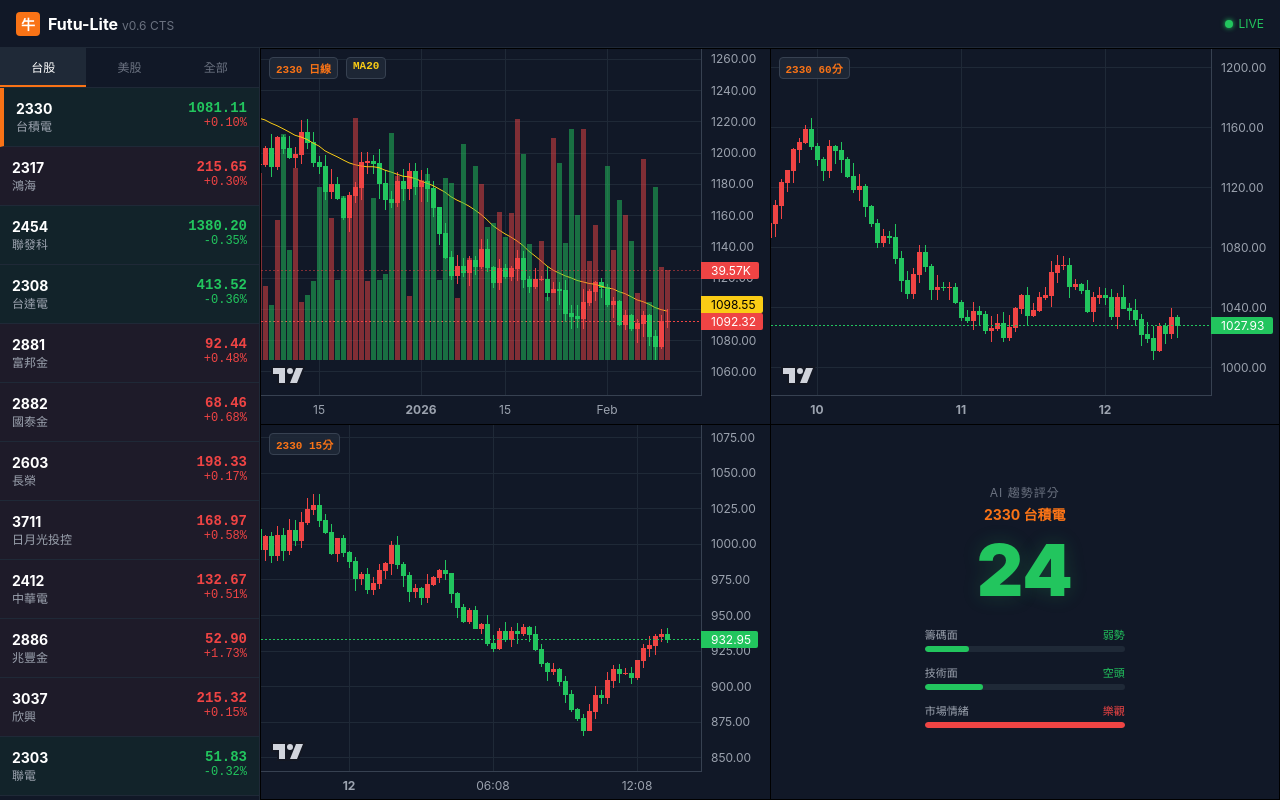
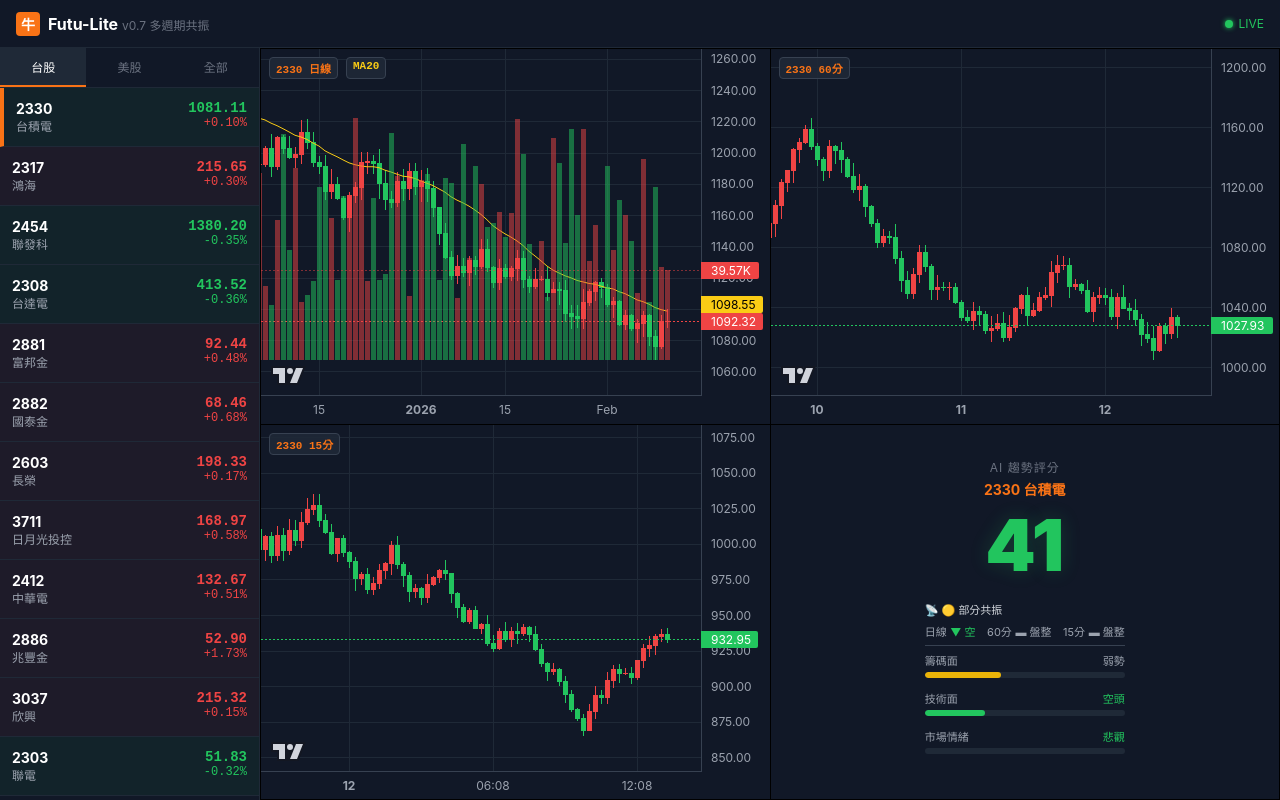
Before and after one commit to aiaiautorun/futu-lite-demo, a plain HTML site: page index.html in a window 1280 px wide. Drawn offline with Linux system fonts and the light colour scheme.

Commit message:
v0.7: 多週期共振 - 三時框各自算CTS並整合共振判斷

```diff
--- a/index.html
+++ b/index.html
@@ -74,7 +74,7 @@
     <header>
         <div class="logo">
             <div class="logo-icon">牛</div>
-            <span>Futu-Lite <span style="font-weight:normal; color:#6b7280; font-size:12px;">v0.6 CTS</span></span>
+            <span>Futu-Lite <span style="font-weight:normal; color:#6b7280; font-size:12px;">v0.7 多週期共振</span></span>
         </div>
         <div class="status">
             <div class="dot"></div> LIVE
@@ -306,7 +306,109 @@
             };
         }
 
-        // Alias for backward compat
+        // === Multi-Timeframe CTS from OHLCV data ===
+        function calcCTSFromOHLCV(ohlcvData) {
+            // ohlcvData = array of {open, high, low, close} + volumeData
+            const len = ohlcvData.data.length;
+            if (len < 25) return { score: 50, direction: 0, chip: { value: 50, label: '中立' }, tech: { value: 50, label: '盤整' }, sentiment: { value: 50, label: '中立' } };
+
+            const closes = ohlcvData.data.map(d => d.close);
+            const highs = ohlcvData.data.map(d => d.high);
+            const lows = ohlcvData.data.map(d => d.low);
+            const volumes = ohlcvData.volumeData.map(d => d.value);
+
+            // Build SMA (newest-first)
+            function buildSMA(period, numPoints) {
+                const result = [];
+                for (let i = 0; i < numPoints && len - 1 - i - period + 1 >= 0; i++) {
+                    const start = len - 1 - i;
+                    let sum = 0;
+                    for (let j = 0; j < period; j++) sum += closes[start - j];
+                    result.push(sum / period);
+                }
+                return result;
+            }
+
+            const ma5 = buildSMA(5, 5);
+            const ma10 = buildSMA(10, 5);
+            const ma20 = buildSMA(20, 5);
+
+            // ATR newest-first
+            const atrArr = [];
+            for (let i = 0; i < 14 && len - 1 - i > 0; i++) {
+                const idx = len - 1 - i;
+                const tr = Math.max(highs[idx] - lows[idx], Math.abs(highs[idx] - closes[idx - 1]), Math.abs(lows[idx] - closes[idx - 1]));
+                atrArr.push(tr);
+            }
+
+            const volArr = volumes.slice(-14).reverse();
+
+            const s5 = calcOneMAScore(ma5, ma5.length, atrArr, atrArr.length, volArr, volArr.length);
+            const s10 = calcOneMAScore(ma10, ma10.length, atrArr, atrArr.length, volArr, volArr.length);
+            const s20 = calcOneMAScore(ma20, ma20.length, atrArr, atrArr.length, volArr, volArr.length);
+
+            const cts2 = s5.score * 0.5 + s10.score * 0.3 + s20.score * 0.2;
+            const direction = cts2 >= 60 ? 1 : cts2 <= 40 ? -1 : 0; // 1=多, -1=空, 0=盤整
+
+            const chipScore = Math.max(0, Math.min(100, s5.score * 0.6 + s10.score * 0.4));
+            const techScore = Math.max(0, Math.min(100, s10.score * 0.5 + s20.score * 0.5));
+            const sentScore = Math.max(0, Math.min(100, scoreTanh(s5.acc * 10, 0.5)));
+
+            const score = Math.round(Math.max(5, Math.min(99, cts2)));
+            const labels = (v) => v >= 70 ? '強勢' : v >= 45 ? '中立' : '弱勢';
+            const techLabels = (v) => v >= 70 ? '多頭' : v >= 45 ? '盤整' : '空頭';
+            const sentLabels = (v) => v >= 65 ? '樂觀' : v >= 40 ? '中立' : '悲觀';
+
+            return {
+                score, direction,
+                chip: { value: Math.round(chipScore), label: labels(chipScore) },
+                tech: { value: Math.round(techScore), label: techLabels(techScore) },
+                sentiment: { value: Math.round(sentScore), label: sentLabels(sentScore) },
+            };
+        }
+
+        // Multi-timeframe resonance: combine 3 CTS results
+        function calcResonance(daily, hourly, min15) {
+            const dirs = [daily.direction, hourly.direction, min15.direction];
+            const allSame = dirs[0] !== 0 && dirs[0] === dirs[1] && dirs[1] === dirs[2];
+            const allDiff = dirs[0] !== dirs[1] && dirs[1] !== dirs[2] && dirs[0] !== dirs[2];
+
+            // Weighted average: daily 50%, 60min 30%, 15min 20%
+            let baseScore = daily.score * 0.5 + hourly.score * 0.3 + min15.score * 0.2;
+
+            let resonanceLevel, resonanceLabel;
+            if (allSame) {
+                // Strong resonance: boost by 10%
+                baseScore = baseScore * 1.10;
+                resonanceLevel = dirs[0] > 0 ? 'strong-bull' : 'strong-bear';
+                resonanceLabel = dirs[0] > 0 ? '🟢 三週期共振做多' : '🔴 三週期共振做空';
+            } else if (allDiff) {
+                // Full divergence: dampen by 15%
+                baseScore = 50 + (baseScore - 50) * 0.85;
+                resonanceLevel = 'divergent';
+                resonanceLabel = '⚪ 三週期分歧';
+            } else {
+                // Partial agreement
+                const agree = dirs.filter(d => d === dirs[0]).length;
+                if (agree >= 2) {
+                    baseScore = baseScore * 1.05;
+                }
+                resonanceLevel = 'partial';
+                resonanceLabel = '🟡 部分共振';
+            }
+
+            const finalScore = Math.round(Math.max(5, Math.min(99, baseScore)));
+            return { score: finalScore, resonanceLevel, resonanceLabel, dirs };
+        }
+
+        // Direction arrow helper
+        function dirArrow(dir) {
+            if (dir > 0) return '<span class="text-up">▲ 多</span>';
+            if (dir < 0) return '<span class="text-down">▼ 空</span>';
+            return '<span style="color:#9ca3af">▬ 盤整</span>';
+        }
+
+        // Alias for backward compat (fallback)
         function generateAIScore(stock) { return generateCTS(stock); }
 
         // === Chart Data Generation ===
@@ -411,8 +513,16 @@
             document.getElementById('badge-1h').textContent = stock.id + ' 60分';
             document.getElementById('badge-15m').textContent = stock.id + ' 15分';
 
-            // Update AI panel
-            const ai = generateAIScore(stock);
+            // Update AI panel — Multi-Timeframe Resonance
+            const ctsDaily = calcCTSFromOHLCV(daily);
+            const ctsHourly = calcCTSFromOHLCV(hourly);
+            const ctsMin15 = calcCTSFromOHLCV(min15);
+            const resonance = calcResonance(ctsDaily, ctsHourly, ctsMin15);
+
+            // Use daily CTS for sub-indicators, but resonance for overall score
+            const ai = ctsDaily;
+            ai.score = resonance.score;
+
             document.getElementById('ai-stock-name').textContent = stock.id + ' ' + stock.name;
             const scoreEl = document.getElementById('ai-score');
             scoreEl.textContent = ai.score;
@@ -422,6 +532,9 @@
             const textClass = (v) => v >= 65 ? 'text-up' : v >= 35 ? '' : 'text-down';
 
             document.getElementById('ai-bars').innerHTML = `
+                <div class="bar-row" style="margin-bottom:6px;"><span style="font-size:11px;color:#d1d5db;">📡 ${resonance.resonanceLabel}</span></div>
+                <div class="bar-row"><span style="font-size:11px;">日線</span>${dirArrow(resonance.dirs[0])}<span style="margin-left:8px;font-size:11px;">60分</span>${dirArrow(resonance.dirs[1])}<span style="margin-left:8px;font-size:11px;">15分</span>${dirArrow(resonance.dirs[2])}</div>
+                <div style="border-top:1px solid #374151;margin:6px 0;"></div>
                 <div class="bar-row"><span>籌碼面</span><span class="${textClass(ai.chip.value)}">${ai.chip.label}</span></div>
                 <div class="progress-bg"><div class="progress-fill ${colorClass(ai.chip.value)}" style="width: ${ai.chip.value}%"></div></div>
                 <div class="bar-row"><span>技術面</span><span class="${textClass(ai.tech.value)}">${ai.tech.label}</span></div>
```
